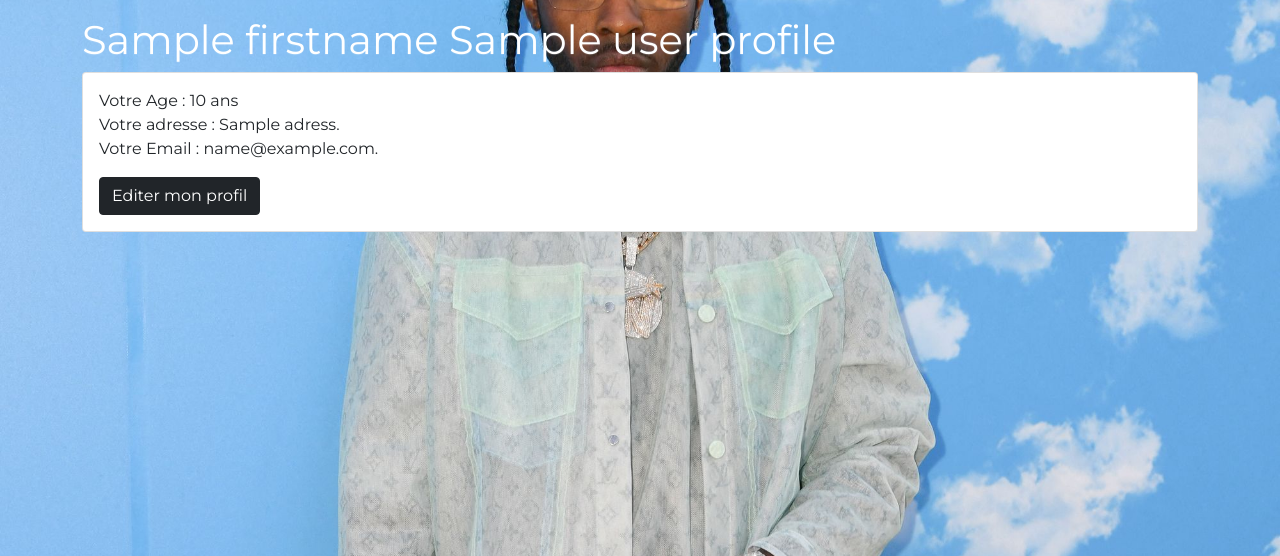
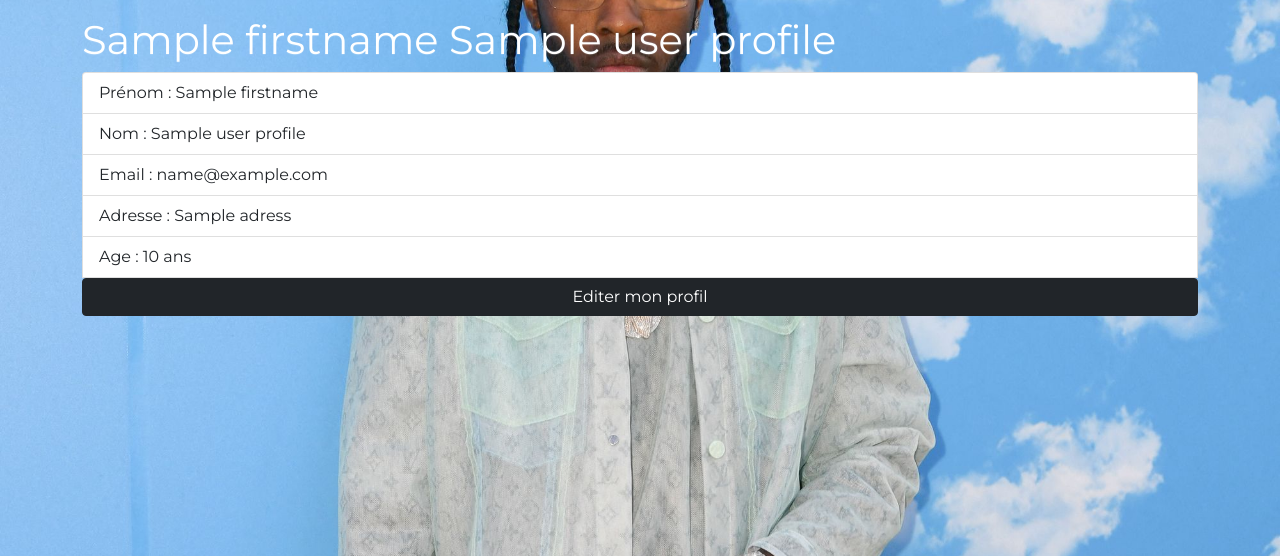
Before and after one commit to galliot-arthur/pope_candy_tickets_plateforme, a PHP site: template src/View/User/profile.html.twig in a window 1280 px wide. Shown: the part 122-678 px from the top of the page. Run offline with PHP 8.4, Linux system fonts and the light colour scheme; the template is opened without the code that fills it: most values are stand-ins (such as "Sample title", 1, 10 or a date in 2020); some libraries are stand-ins or nearby versions.

Commit message:
user profile corrected

```diff
--- a/src/Controller/AbstractController.php
+++ b/src/Controller/AbstractController.php
@@ -105,6 +105,11 @@ abstract class AbstractController
     {
         foreach($values as $key => $value) {
             $values[$key]['salesStatus'] =  ceil(intval($values[$key]['sales']) /  $values[$key]['capacity'] * 100);
+            if ($values[$key]['salesStatus'] == 100) {
+                $values[$key]['sold_out'] = true;
+            } else {
+                $values[$key]['sold_out'] = false;
+            }
         }
         //echo "<pre>"; var_dump($values); echo "</pre><br/>-<br/>"; die;
         return $values;
--- a/src/View/User/profile.html.twig
+++ b/src/View/User/profile.html.twig
@@ -2,14 +2,22 @@
 
 {% block content %}
     <h1>{{ userProfile.firstname }} {{ userProfile.name }}</h1>
-        <div class="card">
-        <div class="card-body">
-    <p>Votre Age : {{ userProfile.age }} ans
-    <br>
-    Votre adresse : {{ userProfile.adress }}.
-    <br>
-    Votre Email : {{ userProfile.email }}.</p>
-    <a class="btn btn-dark" href="/user/edit/{{ userProfile.id }}">Editer mon profil</a>
-  </div>
-</div>
+        <ul class="list-group">
+          <li class="list-group-item">
+              Prénom : {{ userProfile.firstname }}
+          </li>
+          <li class="list-group-item">
+              Nom : {{ userProfile.name }}
+          </li>
+          <li class="list-group-item">
+              Email : {{ userProfile.email }}
+          </li>
+          <li class="list-group-item">
+              Adresse : {{ userProfile.adress }}
+          </li>
+          <li class="list-group-item">
+              Age : {{ userProfile.age }} ans
+          </li>
+          <a class="btn btn-dark" href="/user/edit/{{ userProfile.id }}">Editer mon profil</a>
+        </ul>
 {% endblock %}
```
Also changed, not shown: src/Controller/UserController.php (+9 -3 lines), src/View/Home/index.html.twig (+25 -25 lines).
